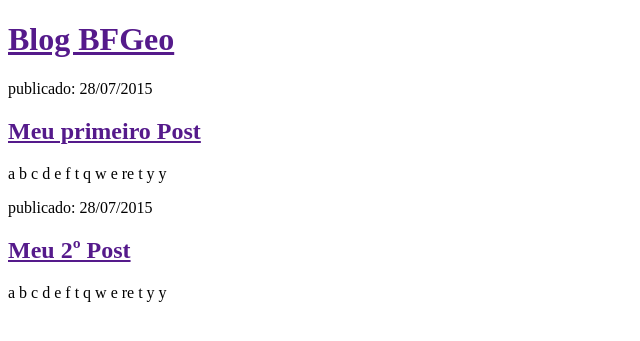
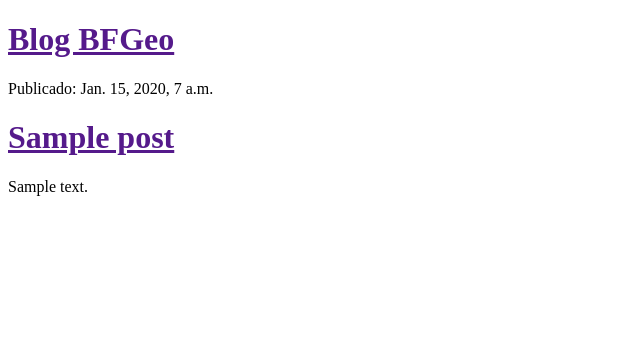
Before and after one commit to dantasfelipe/blog-oficial, a Django app: template blogpost/templates/blogpost/post_list.html in a window 1280 px wide. Shown: the top 341 px of the page, without its empty margins (0-640 px from the left). Run offline with Django 3.2, Linux system fonts and the light colour scheme; the template is opened without the code that fills it: values that come from a table or form of the project are taken from there, others are empty; tables that the repository leaves empty hold one stand-in row (values such as "Sample post").

```diff
--- a/blogpost/templates/blogpost/post_list.html
+++ b/blogpost/templates/blogpost/post_list.html
@@ -10,16 +10,13 @@
 			<h1><a href="">Blog BFGeo</a></h1>
 		</div>
 
-		<div>
-			<p>publicado: 28/07/2015</p>
-			<h2><a href="">Meu primeiro Post</a></h2>
-			<p>a b c d e f t q w e re  t y y </p>
-		</div>
+		{% for post in posts %}
+			<div>
+				<p>Publicado: {{ post.publicado_em }}</p>
+				<h1><a href="">{{ post.titulo }}</a></h1>
+				<p>{{ post.texto | linebreaks }}</p>
+			</div>
+		{% endfor %}
 
-		<div>
-			<p>publicado: 28/07/2015</p>
-			<h2><a href="">Meu 2º Post</a></h2>
-			<p>a b c d e f t q w e re  t y y </p>
-		</div>
 	</body>
 <html>
--- a/blogpost/views.py
+++ b/blogpost/views.py
@@ -1,4 +1,7 @@
 from django.shortcuts import render
+from django.utils import timezone
+from .models import Post
 
 def post_list(request):
-	return render(request, 'blogpost/post_list.html', {})
+	posts = Post.objects.filter(publicado_em__lte=timezone.now()).order_by('publicado_em')
+	return render(request, 'blogpost/post_list.html', {'posts':posts})
```
